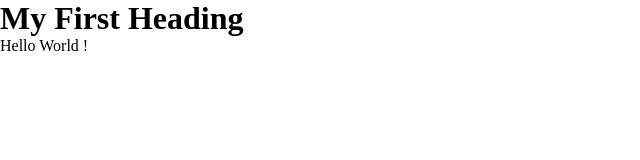
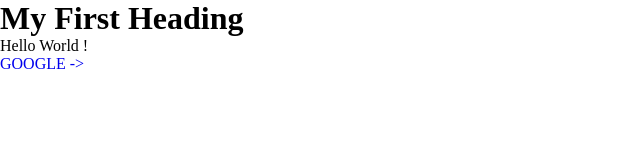
Before and after one commit to dolyadima/train_git, a plain HTML site: page index.html in a window 1280 px wide. Shown: the full height of the page, 0-640 px from the left. Drawn offline with Linux system fonts and the light colour scheme.

Commit message:
add link to body

```diff
--- a/index.html
+++ b/index.html
@@ -10,5 +10,7 @@
   <h1>My First Heading</h1>
   <p> Hello World ! </p>
 
+  <a href="https://google.com/" target="_blank"> GOOGLE -> </a>
+
 </body>
 </html>
```
